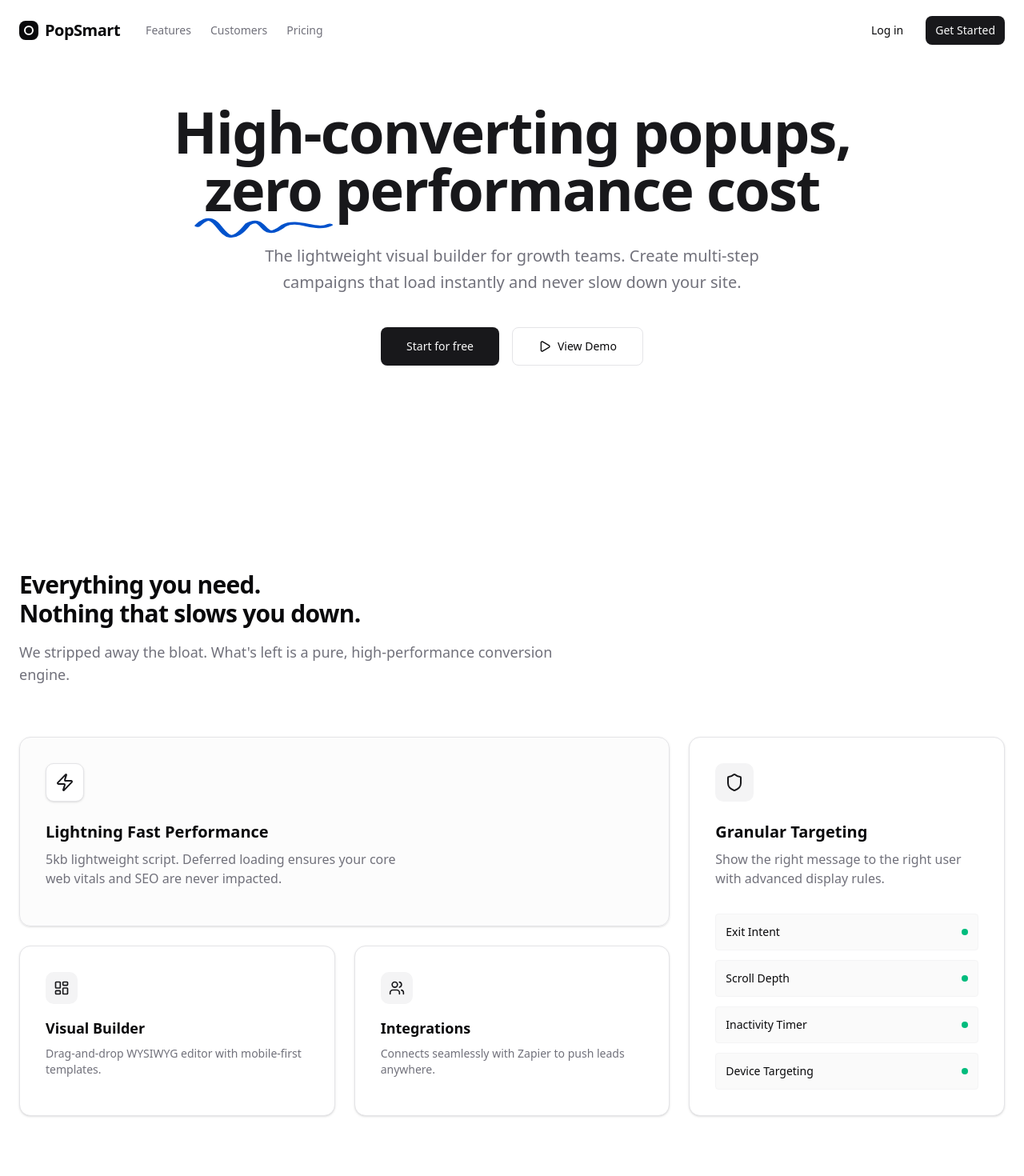
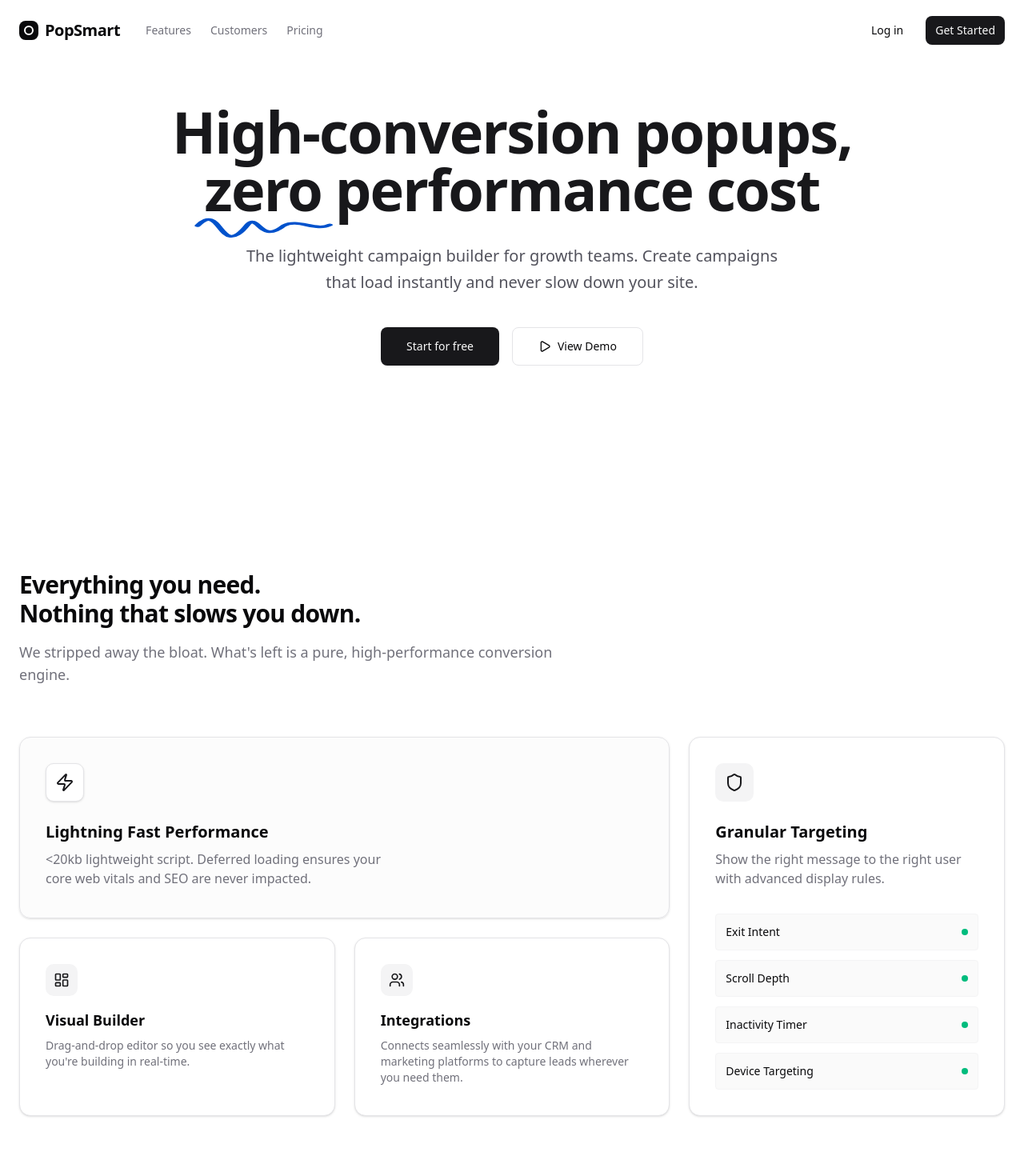
Before and after one commit to Johnathanyes/popsmart-landing, a Next.js app: page / in a window 1280 px wide. Shown: the top 1470 px of the page at 80% size. Built offline with nearby package versions, Linux system fonts and the light colour scheme.

Commit message:
Removed animations and added hovering for feature bento grid cards

```diff
--- a/components/landing/features.tsx
+++ b/components/landing/features.tsx
@@ -18,19 +18,18 @@ export function Features() {
 
                 <div className="grid grid-cols-1 md:grid-cols-3 gap-6">
                     {/* Large Feature */}
-                    <Card className="md:col-span-2 p-8 bg-zinc-50/50 border-zinc-100 relative overflow-hidden group hover:border-zinc-300 transition-colors">
+                    <Card className="md:col-span-2 p-8 bg-zinc-50/50 border-zinc-100 relative overflow-hidden group hover:border-zinc-300 transition-all duration-300 hover:-translate-y-2 hover:shadow-lg">
                         <div className="relative z-10">
                             <div className="w-12 h-12 bg-white rounded-lg border border-zinc-200 flex items-center justify-center mb-6 shadow-sm">
                                 <Zap className="w-6 h-6 text-zinc-900" />
                             </div>
                             <h3 className="text-xl font-semibold mb-2">Lightning Fast Performance</h3>
-                            <p className="text-zinc-500 max-w-md">5kb lightweight script. Deferred loading ensures your core web vitals and SEO are never impacted.</p>
+                            <p className="text-zinc-500 max-w-md">&lt;20kb lightweight script. Deferred loading ensures your core web vitals and SEO are never impacted.</p>
                         </div>
-                        <div className="absolute right-0 top-0 h-full w-1/2 bg-gradient-to-l from-white to-transparent opacity-0 group-hover:opacity-100 transition-opacity duration-500"></div>
                     </Card>
 
                     {/* Tall Feature */}
-                    <Card className="md:row-span-2 p-8 border-zinc-100 hover:border-zinc-300 transition-colors">
+                    <Card className="md:row-span-2 p-8 border-zinc-100 hover:border-zinc-300 transition-all duration-300 hover:-translate-y-2 hover:shadow-lg">
                         <div className="w-12 h-12 bg-zinc-100 rounded-lg flex items-center justify-center mb-6">
                             <Shield className="w-6 h-6 text-zinc-900" />
                         </div>
@@ -47,21 +46,21 @@ export function Features() {
                     </Card>
 
                     {/* Small Feature 1 */}
-                    <Card className="p-8 border-zinc-100 hover:border-zinc-300 transition-colors">
+                    <Card className="p-8 border-zinc-100 hover:border-zinc-300 transition-all duration-300 hover:-translate-y-2 hover:shadow-lg">
                         <div className="w-10 h-10 bg-zinc-100 rounded-lg flex items-center justify-center mb-4">
                             <LayoutDashboard className="w-5 h-5 text-zinc-900" />
                         </div>
                         <h3 className="text-lg font-semibold mb-2">Visual Builder</h3>
-                        <p className="text-sm text-zinc-500">Drag-and-drop WYSIWYG editor with mobile-first templates.</p>
+                        <p className="text-sm text-zinc-500">Drag-and-drop editor so you see exactly what you're building in real-time.</p>
                     </Card>
 
                     {/* Small Feature 2 */}
-                    <Card className="p-8 border-zinc-100 hover:border-zinc-300 transition-colors">
+                    <Card className="p-8 border-zinc-100 hover:border-zinc-300 transition-all duration-300 hover:-translate-y-2 hover:shadow-lg">
                         <div className="w-10 h-10 bg-zinc-100 rounded-lg flex items-center justify-center mb-4">
                             <Users className="w-5 h-5 text-zinc-900" />
                         </div>
                         <h3 className="text-lg font-semibold mb-2">Integrations</h3>
-                        <p className="text-sm text-zinc-500">Connects seamlessly with Zapier to push leads anywhere.</p>
+                        <p className="text-sm text-zinc-500">Connects seamlessly with your CRM and marketing platforms to capture leads wherever you need them.</p>
                     </Card>
                 </div>
             </div>
--- a/components/landing/hero.tsx
+++ b/components/landing/hero.tsx
@@ -1,35 +1,22 @@
 "use client";
 
-import React from 'react';
 import { motion } from 'framer-motion';
 import { ChevronRight, Play } from 'lucide-react';
 import { Button } from '@/components/ui/button';
 import { Badge } from '@/components/ui/badge';
+import React from 'react';
+import { useState } from 'react';
 
 export function Hero() {
-    const [isScribbleActive, setIsScribbleActive] = React.useState(false);
+    const [isScribbleActive, setIsScribbleActive] = useState(false);
 
     React.useEffect(() => {
         const timer = setTimeout(() => {
             setIsScribbleActive(true);
-        }, 500); // Trigger after 1s
+        }, 300); // Trigger after 1s
         return () => clearTimeout(timer);
     }, []);
 
-    const fadeInUp = {
-        hidden: { opacity: 0, y: 20 },
-        visible: { opacity: 1, y: 0, transition: { duration: 0.6 } }
-    };
-
-    const staggerContainer = {
-        hidden: { opacity: 0 },
-        visible: {
-            opacity: 1,
-            transition: {
-                staggerChildren: 0.2
-            }
-        }
-    };
 
     return (
         <section className="relative pt-32 pb-24 overflow-hidden">
@@ -37,35 +24,31 @@ export function Hero() {
             <div className="absolute top-0 left-1/2 -translate-x-1/2 w-full h-[600px] bg-[radial-gradient(ellipse_at_top,_var(--tw-gradient-stops))] from-indigo-100/40 via-white to-white -z-10"></div>
 
             <div className="max-w-7xl mx-auto px-6 text-center">
-                <motion.div
-                    initial="hidden"
-                    animate="visible"
-                    variants={staggerContainer}
-                    className="max-w-4xl mx-auto"
-                >
+                <div>
 
-                    <motion.h1
-                        variants={fadeInUp}
+                    <h1
                         className="text-5xl md:text-7xl font-bold tracking-tight text-zinc-900 mb-8"
                     >
-                        High-converting popups, <br className="hidden md:block" />
+                        High-conversion popups, <br className="hidden md:block" />
                         <span className={`scribble-container ${isScribbleActive ? 'active' : ''}`}>
                             <span className={`scribble-text ${isScribbleActive ? 'active' : ''}`}>zero&#160;</span>
                             <svg className="scribble-svg" viewBox="0 0 100 35" preserveAspectRatio="none">
-                                <path className="scribble-path" d="M 0 17 C 17 -20, 15 70, 35 15 C 48 -1, 44 45, 60 17 C 70 6, 82 26, 92 16" />
+                                <path className="scribble-path" d="M 0 17
+                                                                C 17 -20, 15 70, 35 15
+                                                                C 42 -1, 44 45, 60 17
+                                                                C 70 6, 82 26, 92 16" />
                             </svg>
                         </span>
                         performance cost
-                    </motion.h1>
+                    </h1>
 
-                    <motion.p
-                        variants={fadeInUp}
-                        className="text-xl text-zinc-500 mb-10 max-w-2xl mx-auto leading-relaxed"
+                    <p
+                        className="text-xl text-zinc-600 mb-10 max-w-2xl mx-auto leading-relaxed"
                     >
-                        The lightweight visual builder for growth teams. Create multi-step campaigns that load instantly and never slow down your site.
-                    </motion.p>
+                        The lightweight campaign builder for growth teams. Create campaigns that load instantly and never slow down your site.
+                    </p>
 
-                    <motion.div variants={fadeInUp} className="flex flex-col sm:flex-row items-center justify-center gap-4 mb-16">
+                    <div className="flex flex-col sm:flex-row items-center justify-center gap-4 mb-16">
                         <Button size="lg" className="h-12 px-8 text-base w-full sm:w-auto">
                             Start for free
                         </Button>
@@ -73,8 +56,8 @@ export function Hero() {
                             <Play size={16} />
                             View Demo
                         </Button>
-                    </motion.div>
-                </motion.div>
+                    </div>
+                </div>
             </div>
         </section>
     );
```
